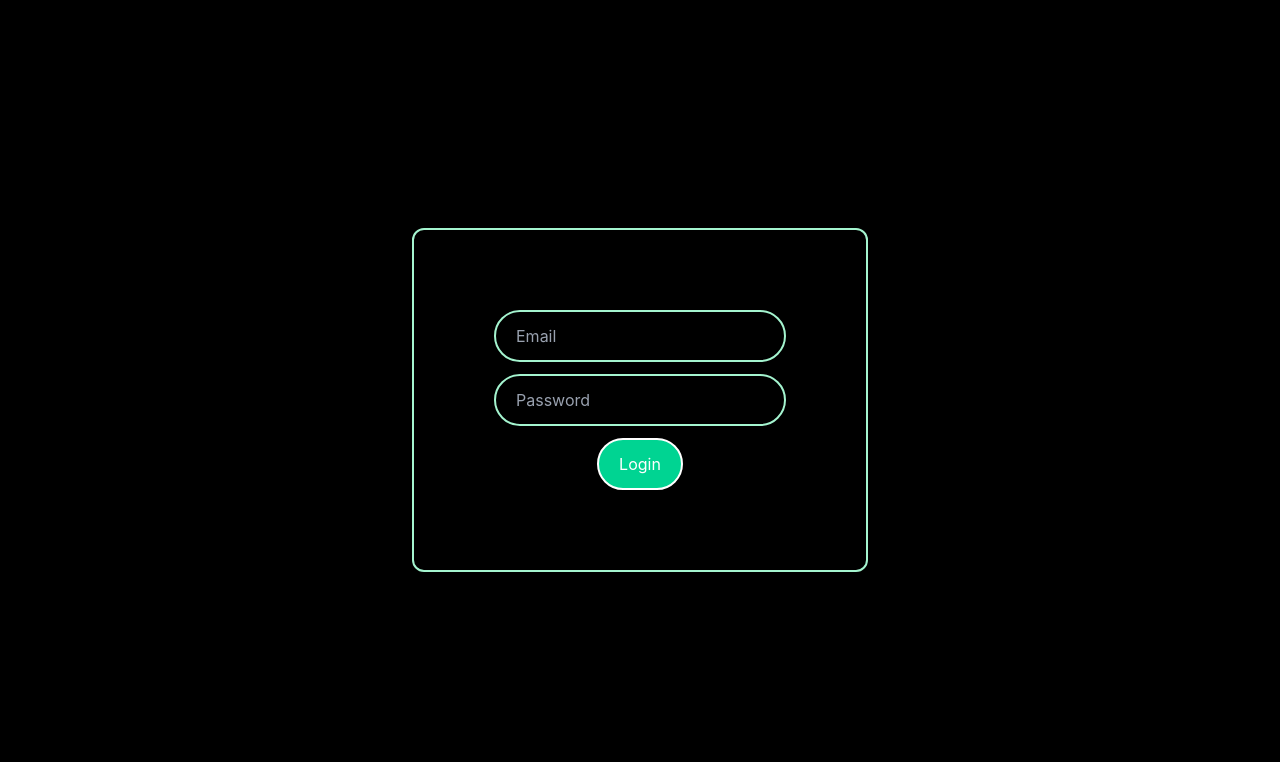
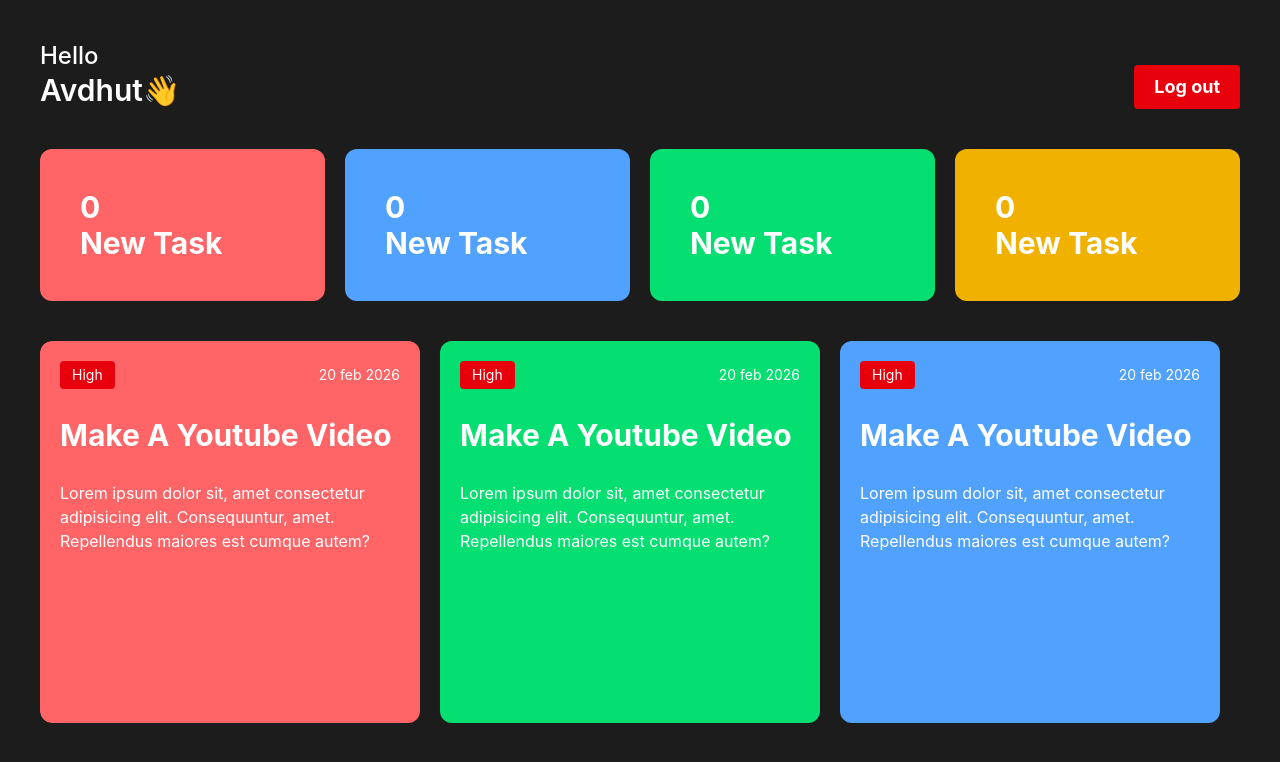
Before and after one commit to 007av/Emp, a React (Vite) app: page / in a window 1280 px wide. Shown: the top 762 px of the page. Built offline with nearby package versions, Linux system fonts and the light colour scheme.

Commit message:
Added Employee DashBord UI

```diff
--- a/src/App.jsx
+++ b/src/App.jsx
@@ -1,10 +1,14 @@
 import React from 'react'
 import Login from './components/Auth/Login'
+import EmployeeDashboard from './components/Dashbord/EmployeeDashbord'
+
 
 const App = () => {
   return (
     <>
-    <Login />
+    {/* <Login /> */}
+    <EmployeeDashboard />
+
     </>
   )
 }
--- a/src/components/Dashbord/AdminDashbord.jsx
+++ b/src/components/Dashbord/AdminDashbord.jsx
@@ -0,0 +1,11 @@
+import React from 'react'
+
+const AdminDashbord = () => {
+  return (
+    <div>
+      AdminDashBord
+    </div>
+  )
+}
+
+export default AdminDashbord
--- a/src/components/Dashbord/EmployeeDashbord.jsx
+++ b/src/components/Dashbord/EmployeeDashbord.jsx
@@ -0,0 +1,16 @@
+import React from 'react'
+import Header from '../other/Header'
+import TasklistNumber from '../other/tasklistNumber'
+import TaskList from '../TaskList/TaskList'
+
+const EmployeeDashbord = () => {
+  return (
+    <div className='p-10 bg-[#1c1c1c] h-screen'>
+      <Header/>
+      <TasklistNumber />
+      <TaskList/>
+    </div>
+  )
+}
+
+export default EmployeeDashbord
--- /dev/null
+++ b/src/components/TaskList/TaskList.jsx
@@ -0,0 +1,61 @@
+import React from 'react'
+
+const TaskList = () => {
+  return (
+
+      <div id='Tasklist' className='overflow-x-auto flex items-center justify-start gap-5 flex-nowrap rounded-xl w-full h-[53%] mt-10'>
+         <div className='h-full w-95 shrink-0 p-5 bg-red-400 rounded-xl'>
+            <div className=' flex items-center justify-between'>
+                <h3 className=' bg-red-600 px-3 py-1 text-sm rounded'>High</h3>
+                <h4 className='text-sm'>20 feb 2026</h4>
+            </div>
+            <h2 className='text-3xl font-bold mt-7'>Make A Youtube Video</h2>
+            <p className='text-xm  mt-7'>Lorem ipsum dolor sit, amet consectetur adipisicing elit. Consequuntur, amet. Repellendus maiores est cumque autem?
+            </p>
+         </div>
+
+        <div className='h-full w-95 shrink-0 p-5 bg-green-400 rounded-xl'>
+            <div className=' flex items-center justify-between'>
+                <h3 className=' bg-red-600 px-3 py-1 text-sm rounded'>High</h3>
+                <h4 className='text-sm'>20 feb 2026</h4>
+            </div>
+            <h2 className='text-3xl font-bold mt-7'>Make A Youtube Video</h2>
+            <p className='text-xm  mt-7'>Lorem ipsum dolor sit, amet consectetur adipisicing elit. Consequuntur, amet. Repellendus maiores est cumque autem?
+            </p>
+         </div>
+         <div className='h-full w-95 shrink-0 p-5 bg-blue-400 rounded-xl'>
+            <div className=' flex items-center justify-between'>
+                <h3 className=' bg-red-600 px-3 py-1 text-sm rounded'>High</h3>
+                <h4 className='text-sm'>20 feb 2026</h4>
+            </div>
+            <h2 className='text-3xl font-bold mt-7'>Make A Youtube Video</h2>
+            <p className='text-xm  mt-7'>Lorem ipsum dolor sit, amet consectetur adipisicing elit. Consequuntur, amet. Repellendus maiores est cumque autem?
+            </p>
+         </div>
+         <div className='h-full w-95 shrink-0 p-5 bg-yellow-400 rounded-xl'>
+            <div className=' flex items-center justify-between'>
+                <h3 className=' bg-red-600 px-3 py-1 text-sm rounded'>High</h3>
+                <h4 className='text-sm'>20 feb 2026</h4>
+            </div>
+            <h2 className='text-3xl font-bold mt-7'>Make A Youtube Video</h2>
+            <p className='text-xm  mt-7'>Lorem ipsum dolor sit, amet consectetur adipisicing elit. Consequuntur, amet. Repellendus maiores est cumque autem?
+            </p>
+         </div>
+         <div className='h-full w-95 shrink-0 p-5 bg-red-400 rounded-xl'>
+            <div className=' flex items-center justify-between'>
+                <h3 className=' bg-red-600 px-3 py-1 text-sm rounded'>High</h3>
+                <h4 className='text-sm'>20 feb 2026</h4>
+            </div>
+            <h2 className='text-3xl font-bold mt-7'>Make A Youtube Video</h2>
+            <p className='text-xm  mt-7'>Lorem ipsum dolor sit, amet consectetur adipisicing elit. Consequuntur, amet. Repellendus maiores est cumque autem?
+            </p>
+         </div>
+
+         {/* For Scroll Use ctrl + shift to move on x-axis  */}
+
+      </div>
+
+  )
+}
+
+export default TaskList
--- /dev/null
+++ b/src/components/other/Header.jsx
@@ -0,0 +1,12 @@
+import React from 'react'
+
+const Header = () => {
+  return (
+    <div className='flex items-end justify-between'>
+      <h1 className='text-2xl font-medium'>Hello <br /> <span className='text-3xl font-semibold'>Avdhut👋</span></h1>
+      <button className='bg-red-600 px-5 py-2 rounded text-lg font-bold'>Log out</button>
+    </div>
+  )
+}
+
+export default Header
--- /dev/null
+++ b/src/components/other/TasklistNumber.jsx
@@ -0,0 +1,29 @@
+import React from 'react'
+
+const TasklistNumber = () => {
+  return (
+    <div className=' flex mt-10 justify-between gap-5 screen '>
+      <div className='p-10 w-[45%] bg-red-400 rounded-xl'>
+      <h2 className='text-3xl font-bold'>0</h2>
+      <h3 className='text-3xl font-bold'>New Task</h3>
+      </div>
+
+      <div className='p-10 w-[45%] bg-blue-400 rounded-xl'>
+      <h2 className='text-3xl font-bold'>0</h2>
+      <h3 className='text-3xl font-bold'>New Task</h3>
+      </div>
+
+      <div className='p-10 w-[45%] bg-green-400 rounded-xl'>
+      <h2 className='text-3xl font-bold'>0</h2>
+      <h3 className='text-3xl font-bold'>New Task</h3>
+      </div>
+
+      <div className='p-10 w-[45%] bg-yellow-500 rounded-xl'>
+      <h2 className='text-3xl font-bold'>0</h2>
+      <h3 className='text-3xl font-bold'>New Task</h3>
+      </div>
+    </div>
+  )
+}
+
+export default TasklistNumber
--- a/src/index.css
+++ b/src/index.css
@@ -6,3 +6,6 @@
 body{
   background-color: #000;
 }
+#Tasklist::-webkit-scrollbar{
+display: none;
+}
```
